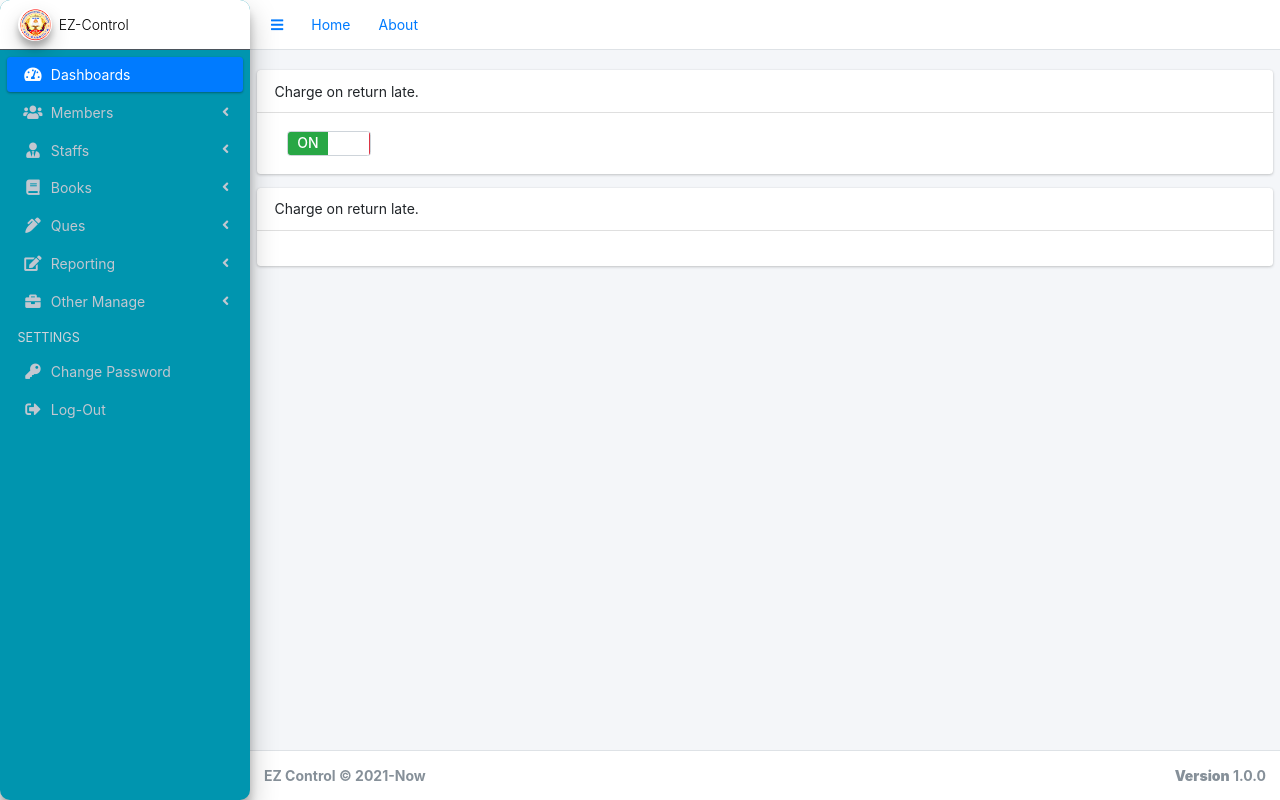
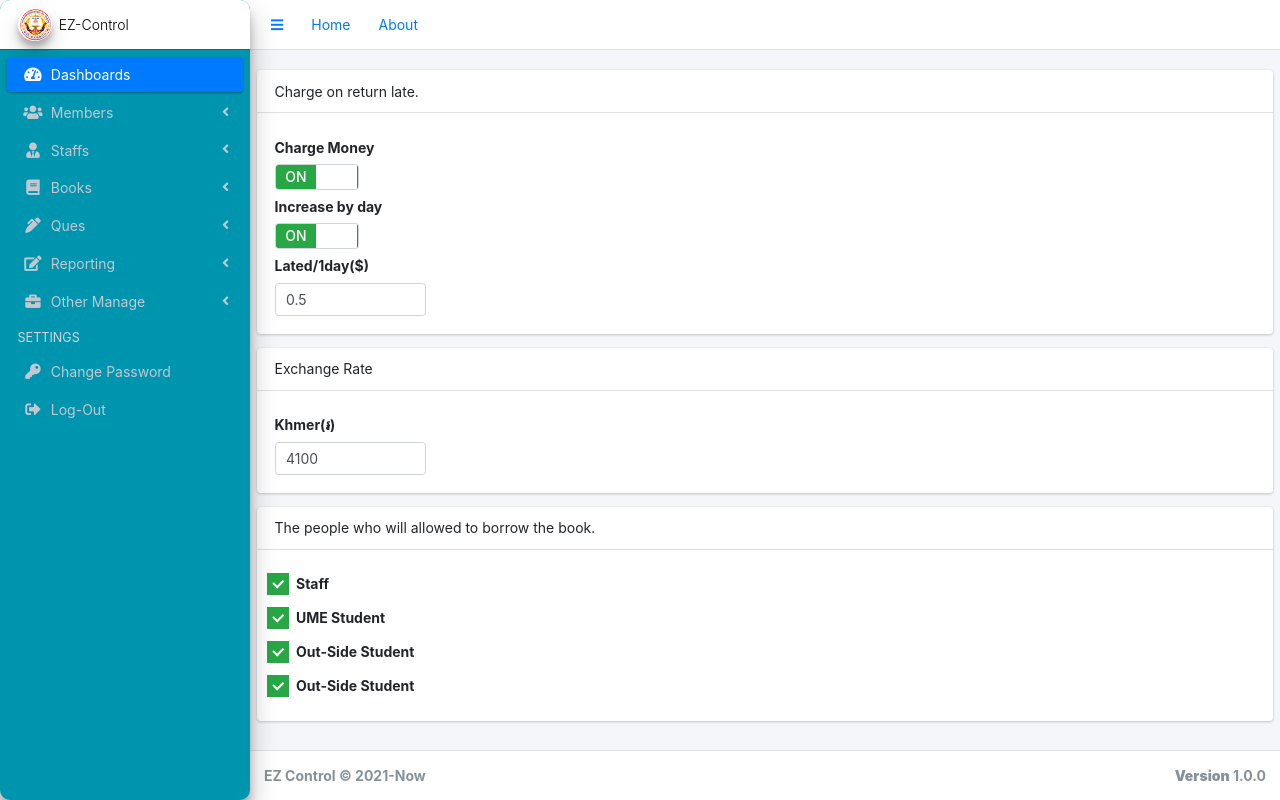
Before and after one commit to satrotana/eazycontrol, a Django app: page /booksetting in a window 1280 px wide. Run offline with Django 3.2, Linux system fonts and the light colour scheme; the visitor is signed in with stand-in values (Sample User, id 1); data that the repository does not hold is empty; some libraries are stand-ins or nearby versions.

Commit message:
book borrowing

```diff
--- a/stock/templates/bookstore/settings.html
+++ b/stock/templates/bookstore/settings.html
@@ -30,13 +30,21 @@
     </div>
     <div class="card-body">
       <div class="row">
-        <div class="col-md-6">
-          <div class="bootstrap-switch-container" style="width: 126px; margin-left: 12px;">
-            <input type="checkbox" name="my-checkbox" checked="" data-bootstrap-switch="" data-off-color="danger" data-on-color="success">
+        <div class="col-md-12">
+          <label for="chargemoney" class="col-form-label">Charge Money</label>
+          <div class="bootstrap-switch-container" style="width: 126px;">
+            <input type="checkbox" id="chargemoney" name="my-checkbox" checked="" data-bootstrap-switch="" data-off-color="danger" data-on-color="success">
           </div>
         </div>
-        <div class="col-md-6">
-
+        <div class="col-md-12">
+          <label for="increasebyday" class="col-form-label">Increase by day</label>
+          <div class="bootstrap-switch-container" style="width: 126px;">
+            <input type="checkbox" id="increasebyday" name="my-checkbox" checked="" data-bootstrap-switch="" data-off-color="danger" data-on-color="success">
+          </div>
+        </div>
+        <div class="col-md-2">
+          <label for="money" class="col-form-label">Lated/1day($)</label>
+          <input type="number" class="form-control" id="money" placeholder="0.0 $" value="0.5">
         </div>
       </div>
 
@@ -45,12 +53,58 @@
 
   <div class="card">
     <div class="card-header">
-      Charge on return late.
+      Exchange Rate
     </div>
     <div class="card-body">
-
+      <div class="row">
+        <div class="col-md-2">
+          <label for="khex" class="col-form-label">Khmer(<strong>៛</strong>)</label>
+          <input type="number" class="form-control" id="khex" placeholder="0,000 ៛" value="4100">
+        </div>
+      </div>
     </div>
   </div>
+
+  <div class="card">
+    <div class="card-header">
+      The people who will allowed to borrow the book.
+    </div>
+    <div class="card-body">
+      <div class="row">
+        <div class="icheck-success d-inline">
+          <input type="checkbox" checked id="allostaff">
+          <label for="allostaff">
+            Staff
+          </label>
+        </div>
+      </div>
+      <div class="row">
+        <div class="icheck-success d-inline">
+          <input type="checkbox" checked id="alloumestu">
+          <label for="alloumestu">
+            UME Student
+          </label>
+        </div>
+      </div>
+      <div class="row">
+        <div class="icheck-success d-inline">
+          <input type="checkbox" checked id="allooutstu">
+          <label for="allooutstu">
+            Out-Side Student
+          </label>
+        </div>
+      </div>
+      <div class="row">
+        <div class="icheck-success d-inline">
+          <input type="checkbox" checked id="allooutstu">
+          <label for="allooutstu">
+            Out-Side Student
+          </label>
+        </div>
+      </div>
+    </div>
+  </div>
+
 </div>
 
 </section>
```
